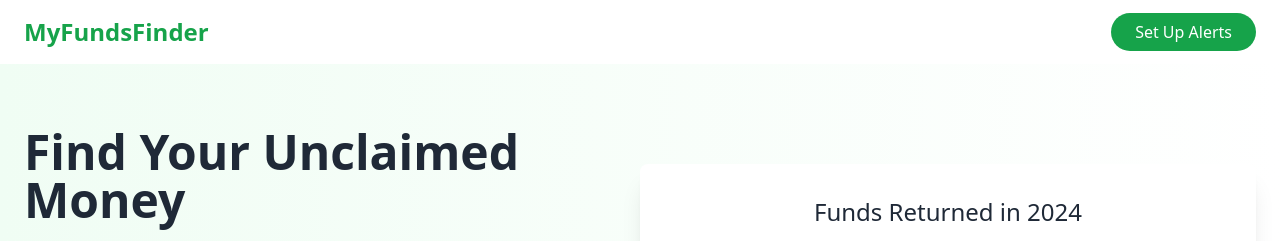
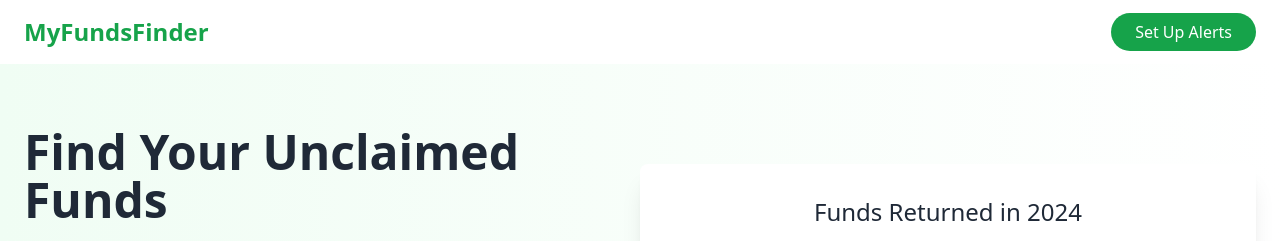
Before and after one commit to mattliscia/unclaimed_funds_findr, a plain HTML site: page index.html in a window 1280 px wide. Shown: the top 241 px of the page. Drawn offline with nearby package versions, Linux system fonts and the light colour scheme.

Commit message:
money to funds

```diff
--- a/index.html
+++ b/index.html
@@ -70,7 +70,7 @@
             <div class="flex flex-col md:flex-row items-center">
                 <div class="md:w-1/2">
                     <h1 class="text-4xl md:text-5xl font-bold mb-6">
-                        Find Your Unclaimed Money
+                        Find Your Unclaimed Funds
                     </h1>
                     <p class="text-xl mb-8">
                         We connect you directly with official state websites to claim your missing funds.
```
